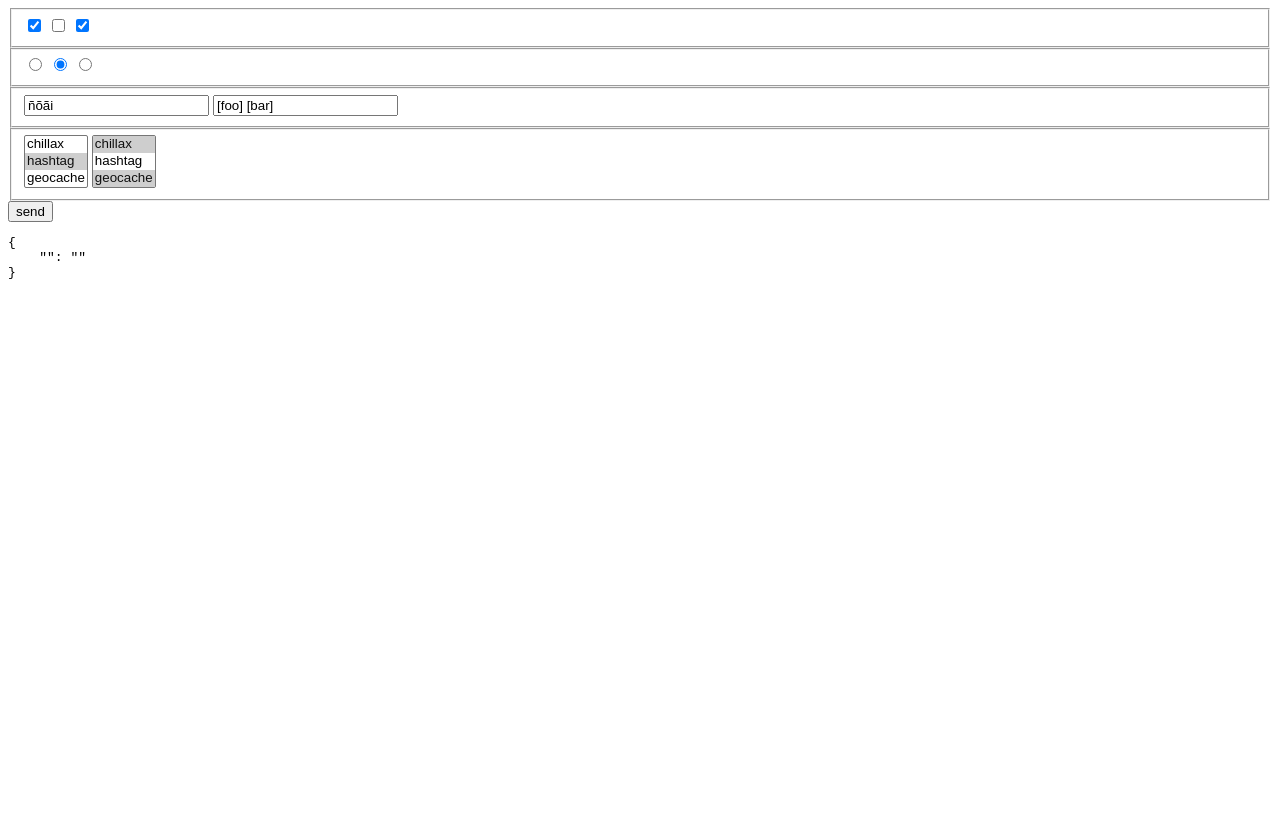
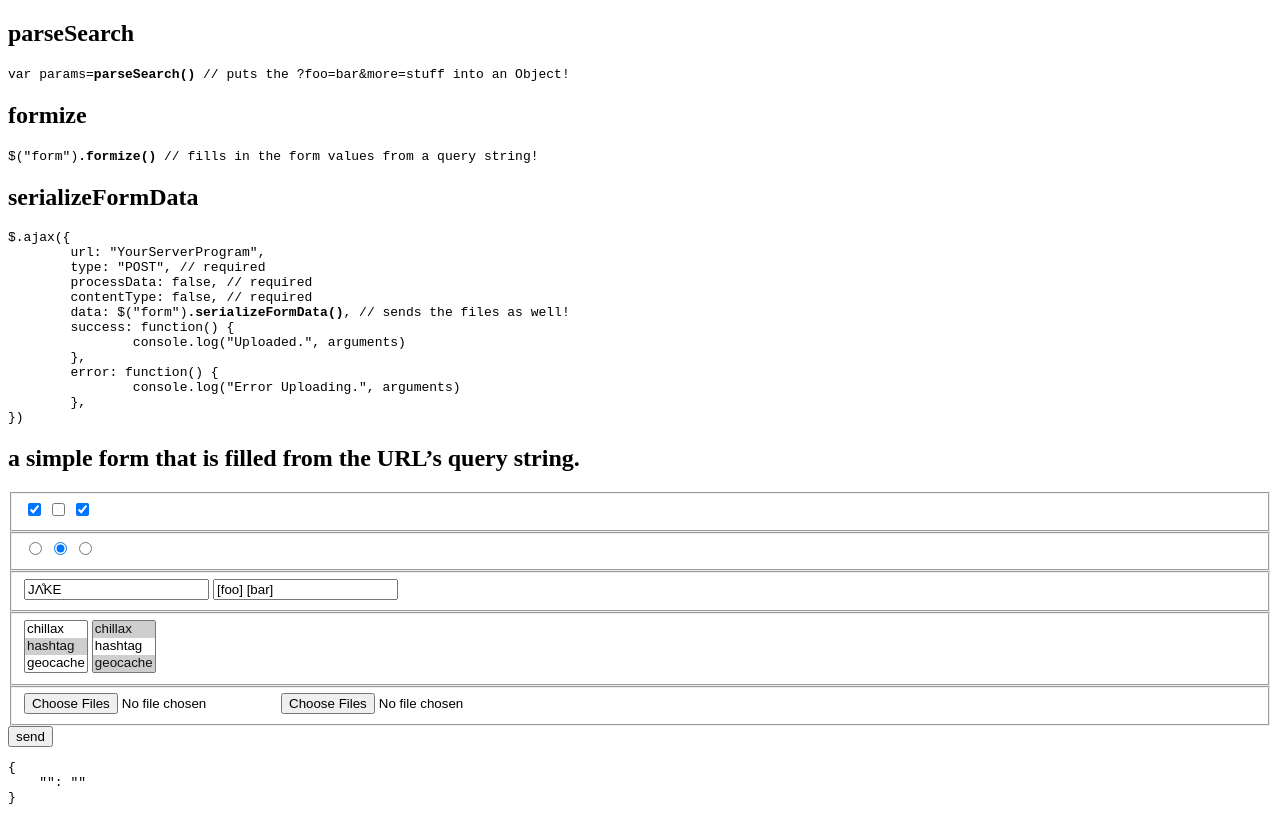
Before and after one commit to JakeCigar/parseSearch-formize, a plain HTML site: page index.html in a window 1280 px wide. Drawn offline with nearby package versions, Linux system fonts and the light colour scheme.

Commit message:
added serializeFormData
and a few fixes

```diff
--- a/formize.js
+++ b/formize.js
@@ -11,13 +11,14 @@ $.fn.formize = function(values) {
                     this.checked = vals.indexOf(this.value) >= 0
                 }
                 else {
-                    this.value = vals.shift()
+                    if (this.type!=="file") this.value = vals.shift()
                     o[name] = vals
                 }
             }
         })
     })
 }
+
 function parseSearch(string) {
     string = string ||location.search
     var searchObject = {}
@@ -33,3 +34,26 @@ function parseSearch(string) {
     });
     return searchObject
 }
+$.fn.serializeFormData = function() {
+    var formData = new FormData(),
+        elements = this.prop("elements"),
+        fileElements = (elements? $(elements) : this).filter(":file"),
+        append=function(n,v) {
+//             console.log("fd",arguments)
+            return formData.append(n,v)
+        }
+    $.each(this.serializeArray(), function (i, val) {
+        if ($.isArray(val.value))
+            for (var i = 0; i < val.value.length; i++) {
+                append(val.name, val.value[i])
+            }
+        else
+            append(val.name, val.value)
+    })
+    $.each(fileElements,function(i,el){
+        $.each(el.files,function(i,file){
+            append(el.name,file)
+        })
+    })
+    return formData
+}
--- a/index.html
+++ b/index.html
@@ -2,17 +2,42 @@
 <html>
 <head>
     <meta charset="UTF-8" />
-    <title>parseSearch &amp; formize (unserialize/deserialize)</title>
+    <title>parseSearch &amp; formize &amp; serializeFormData</title>
     <script src="http://code.jquery.com/jquery-1.11.1.js"></script>
     <script src="formize.js"></script>
     <script>
     $(function() {
-        $("pre").text(JSON.stringify(parseSearch(), 4, 4))
+        $("pre.parms").text(JSON.stringify(parseSearch(), 4, 4))
         $("form").formize()
     })
     </script>
 </head>
 <body>
+<h2> parseSearch </h2>
+<pre>
+var params=<b>parseSearch()</b> // puts the ?foo=bar&more=stuff into an Object!
+</pre>
+<h2> formize </h2>
+<pre>
+$("form")<b>.formize()</b> // fills in the form values from a query string!
+</pre>
+<h2> serializeFormData </h2>
+<pre>
+$.ajax({
+	url: "YourServerProgram",
+	type: "POST", // required
+	processData: false, // required
+	contentType: false, // required
+	data: $("form")<b>.serializeFormData()</b>, // sends the files as well!
+	success: function() {
+		console.log("Uploaded.", arguments)
+	},
+	error: function() {
+		console.log("Error Uploading.", arguments)
+	},
+})
+</pre>
+<h2> a simple form that is filled from the URL’s query string.</h2>
 <form>
     <fieldset>
         <input type="checkbox" name="checkbox" value="1" checked>
@@ -25,7 +50,7 @@
         <input type="radio" name="radio" value="3">
     </fieldset>
     <fieldset>
-        <input name="a" value= "ñõãi">
+        <input name="a" value= "JΛ̊KE">
         <input name="a" value="[foo] [bar]">
     </fieldset>
     <fieldset>
@@ -40,10 +65,13 @@
             <option selected>geocache</option>
         </select>
     </fieldset>
+    <fieldset>
+        <input name="f" type="file" multiple>
+        <input name="g" type="file" multiple>
+    </fieldset>
     <button>send</button>
 </form>
-<pre>
-
+<pre class="parms">
 </pre>
 </body>
 </html>
```
Also changed, not shown: 1 other file.
